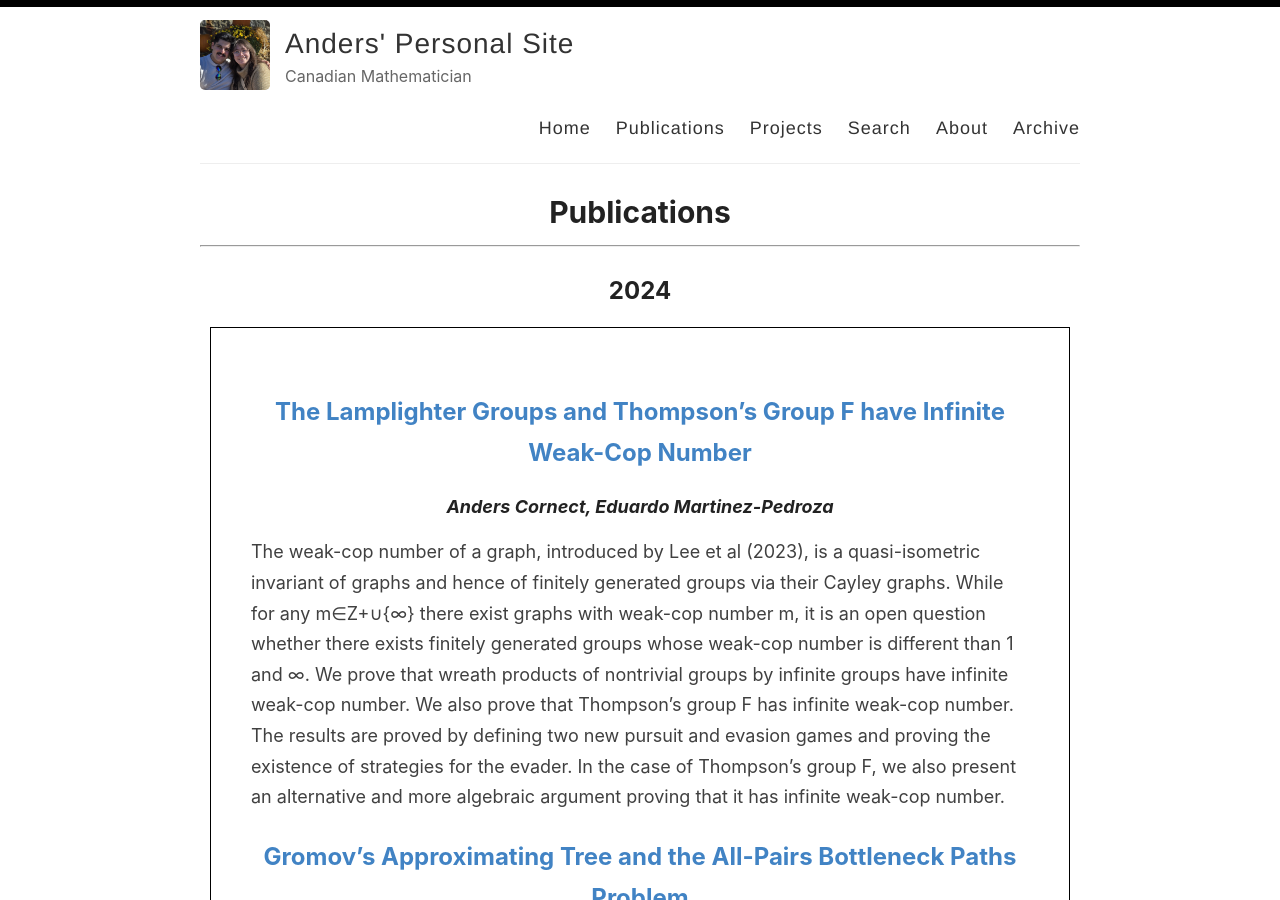
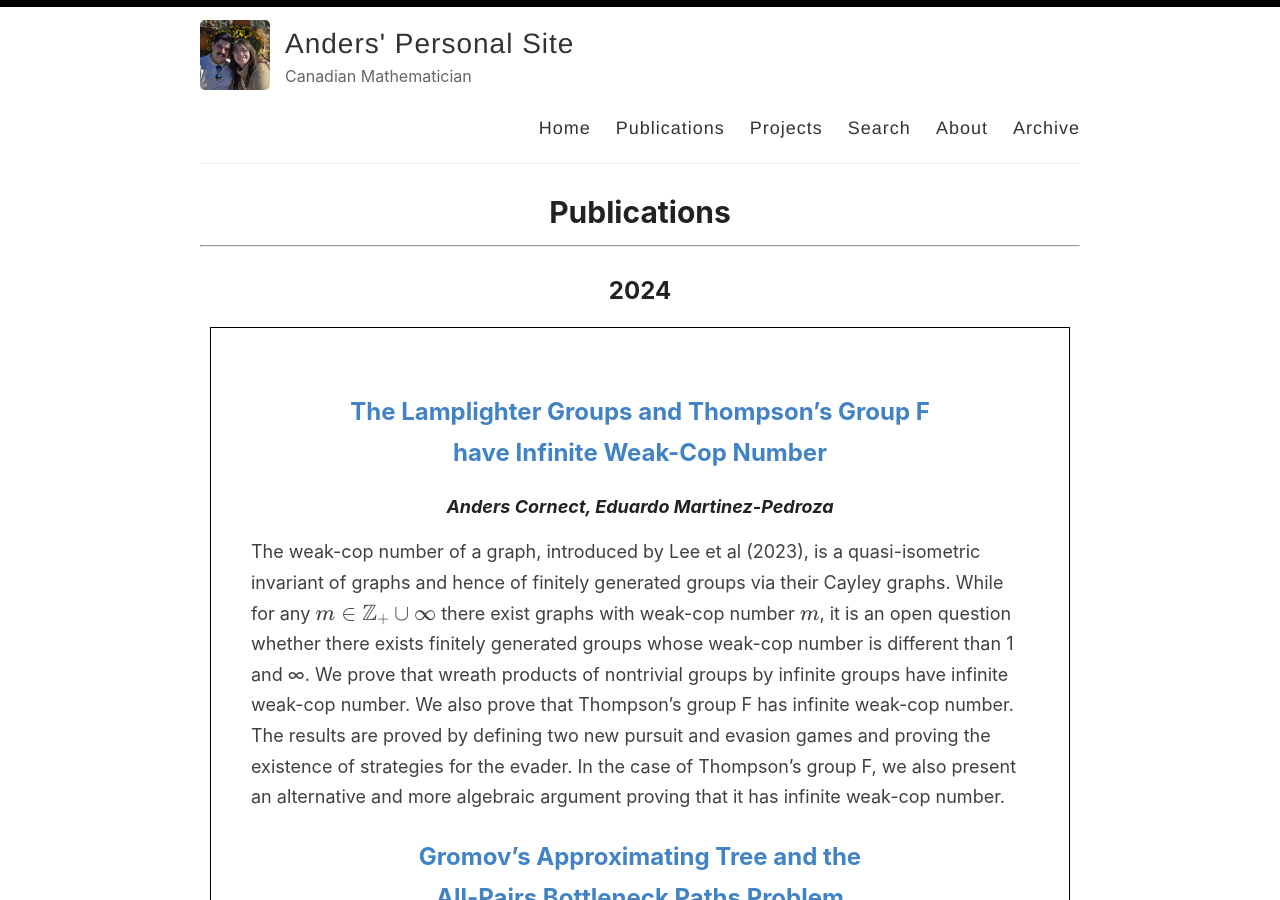
Before and after one commit to And-ers/And-ers.github.io, a Jekyll site: the page built from _pages/publications.md, in a window 1280 px wide and 900 px high. Built offline with Jekyll 4.4.1, drawn with Linux system fonts in a browser that asks for light colours; some of the changed text lies outside the part shown.

Commit message:
modified:   _pages/publications.md

```diff
--- a/_pages/publications.md
+++ b/_pages/publications.md
@@ -10,12 +10,12 @@
 
 <div class="stylebox" markdown="1">
 
-## [The Lamplighter Groups and Thompson's Group F have Infinite Weak-Cop Number](https://arxiv.org/abs/2406.11996)
+## [The Lamplighter Groups and Thompson's Group F <br> have Infinite Weak-Cop Number](https://arxiv.org/abs/2406.11996)
 #### *Anders Cornect, Eduardo Martinez-Pedroza*
 
-The weak-cop number of a graph, introduced by Lee et al (2023), is a quasi-isometric invariant of graphs and hence of finitely generated groups via their Cayley graphs. While for any m∈Z+∪{∞} there exist graphs with weak-cop number m, it is an open question whether there exists finitely generated groups whose weak-cop number is different than 1 and ∞. We prove that wreath products of nontrivial groups by infinite groups have infinite weak-cop number. We also prove that Thompson's group F has infinite weak-cop number. The results are proved by defining two new pursuit and evasion games and proving the existence of strategies for the evader. In the case of Thompson's group F, we also present an alternative and more algebraic argument proving that it has infinite weak-cop number.
+The weak-cop number of a graph, introduced by Lee et al (2023), is a quasi-isometric invariant of graphs and hence of finitely generated groups via their Cayley graphs. While for any \\(m \in \mathbb{Z}_+ \cup \{\infty\}\\) there exist graphs with weak-cop number \\(m\\), it is an open question whether there exists finitely generated groups whose weak-cop number is different than 1 and ∞. We prove that wreath products of nontrivial groups by infinite groups have infinite weak-cop number. We also prove that Thompson's group F has infinite weak-cop number. The results are proved by defining two new pursuit and evasion games and proving the existence of strategies for the evader. In the case of Thompson's group F, we also present an alternative and more algebraic argument proving that it has infinite weak-cop number.
 
-## [Gromov's Approximating Tree and the All-Pairs Bottleneck Paths Problem](https://arxiv.org/abs/2408.05338)
+## [Gromov's Approximating Tree and the <br /> All-Pairs Bottleneck Paths Problem](https://arxiv.org/abs/2408.05338)
 #### *Anders Cornect, Eduardo Martinez-Pedroza*
 
 Given a pointed metric space (X,dist,w) on n points, its Gromov's approximating tree is a 0-hyperbolic pseudo-metric space (X,distT) such that dist(x,w)=distT(x,w) and dist(x,y)−2δlog2n ≤ distT(x,y) ≤ dist(x,y) for all x,y ∈ X where δ is the Gromov hyperbolicity of X. On the other hand, the all pairs bottleneck paths (APBP) problem asks, given an undirected graph with some capacities on its edges, to find the maximal path capacity between each pair of vertices. In this note, we prove: (1) Computing Gromov's approximating tree for a metric space with n+1 points from its matrix of distances reduces to solving the APBP problem on an connected graph with n vertices. (2) There is an explicit algorithm that computes Gromov's approximating tree for a graph from its adjacency matrix in quadratic time. (3) Solving the APBP problem on a weighted graph with n vertices reduces to finding Gromov's approximating tree for a metric space with n+1 points from its distance matrix.
```
